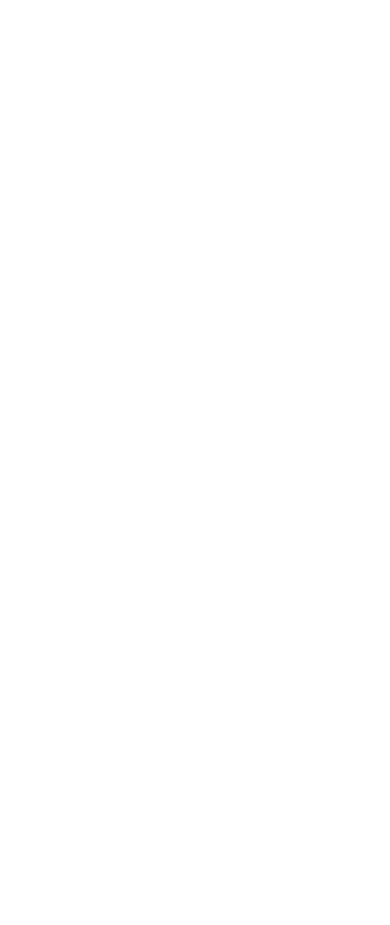
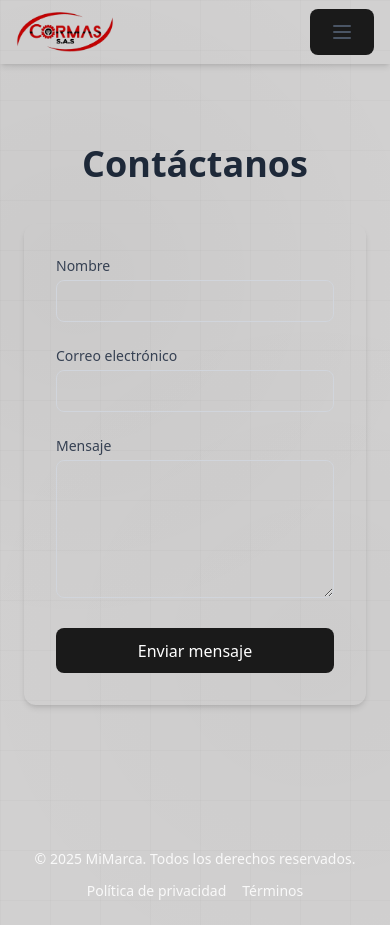
Before and after one commit to Ardilan13/cormas, a React (Vite) app: page /contacto in a window 390 px wide. Before the commit the page ends 844 px from the top, so only its background shows below. Built offline with nearby package versions, Linux system fonts and the light colour scheme.

Commit message:
colores tailwind, estructura landing

```diff
--- a/index.html
+++ b/index.html
@@ -2,7 +2,7 @@
 <html lang="en">
   <head>
     <meta charset="UTF-8" />
-    <link rel="icon" type="image/png" href="./public/cormas_logo.png" />
+    <link rel="icon" type="image/png" href="/cormas_logo.png" />
     <meta name="viewport" content="width=device-width, initial-scale=1.0" />
     <title>Cormas S.A.S</title>
   </head>
--- a/package.json
+++ b/package.json
@@ -13,6 +13,7 @@
     "@tailwindcss/vite": "^4.1.14",
     "react": "^19.1.1",
     "react-dom": "^19.1.1",
+    "react-router-dom": "^7.9.4",
     "tailwindcss": "^4.1.14"
   },
   "devDependencies": {
--- a/src/App.tsx
+++ b/src/App.tsx
@@ -1,5 +1,6 @@
-function App() {
-  return <main></main>;
+import { RouterProvider } from "react-router-dom";
+import { router } from "./routes";
+
+export default function App() {
+  return <RouterProvider router={router} />;
 }
-
-export default App;
--- /dev/null
+++ b/src/components/Header.tsx
@@ -0,0 +1,7 @@
+export default function Header() {
+  return (
+    <header className="flex">
+      <img src="cormas_logo.png" alt="" />
+    </header>
+  );
+}
--- /dev/null
+++ b/src/components/layout/Footer.tsx
@@ -0,0 +1,20 @@
+export default function Footer() {
+  return (
+    <footer className="py-6 mt-10">
+      <div className="max-w-6xl mx-auto px-4 flex flex-col md:flex-row items-center justify-between">
+        <p className="text-sm">
+          &copy; {new Date().getFullYear()} MiMarca. Todos los derechos
+          reservados.
+        </p>
+        <div className="flex space-x-4 mt-3 md:mt-0">
+          <a href="#" className="hover:text-white text-sm">
+            Política de privacidad
+          </a>
+          <a href="#" className="hover:text-white text-sm">
+            Términos
+          </a>
+        </div>
+      </div>
+    </footer>
+  );
+}
--- /dev/null
+++ b/src/components/layout/Layout.tsx
@@ -0,0 +1,15 @@
+import { Outlet } from "react-router-dom";
+import Navbar from "./Navbar";
+import Footer from "./Footer";
+
+export default function Layout() {
+  return (
+    <div className="flex flex-col min-h-screen w-full">
+      <Navbar />
+      <main className="flex-1">
+        <Outlet />
+      </main>
+      <Footer />
+    </div>
+  );
+}
--- /dev/null
+++ b/src/components/layout/Navbar.tsx
@@ -0,0 +1,85 @@
+import { Link, NavLink } from "react-router-dom";
+import { useState } from "react";
+
+export default function Navbar() {
+  const [open, setOpen] = useState(false);
+
+  const navLinkClass = ({ isActive }: { isActive: boolean }) =>
+    `px-3 py-2 text-sm font-medium transition ${
+      isActive ? "text-primary-500" : "text-secondary-700 hover:text-primary-500"
+    }`;
+
+  return (
+    <nav className="shadow-md sticky top-0 z-50">
+      <div className="max-w-6xl mx-auto px-4 flex items-center justify-between h-16">
+        {/* Logo */}
+        <Link to="/" className="flex items-center space-x-2">
+          <img
+            src="/cormas_logo.png"
+            alt="Logo Cormas S.A.S"
+            className="h-10 w-auto object-contain transition-transform duration-200 hover:scale-105"
+          />
+        </Link>
+
+        {/* Links desktop */}
+        <div className="hidden md:flex space-x-6">
+          <NavLink to="/portafolio" className={navLinkClass}>
+            Portafolio
+          </NavLink>
+          <NavLink to="/contacto" className={navLinkClass}>
+            Contacto
+          </NavLink>
+        </div>
+
+        {/* Botón móvil */}
+        <button
+          onClick={() => setOpen(!open)}
+          className="md:hidden text-gray-600 focus:outline-none"
+        >
+          <svg
+            className="w-6 h-6"
+            fill="none"
+            stroke="currentColor"
+            viewBox="0 0 24 24"
+          >
+            {open ? (
+              <path
+                strokeLinecap="round"
+                strokeLinejoin="round"
+                strokeWidth={2}
+                d="M6 18L18 6M6 6l12 12"
+              />
+            ) : (
+              <path
+                strokeLinecap="round"
+                strokeLinejoin="round"
+                strokeWidth={2}
+                d="M4 6h16M4 12h16M4 18h16"
+              />
+            )}
+          </svg>
+        </button>
+      </div>
+
+      {/* Menu móvil */}
+      {open && (
+        <div className="md:hidden border-t border-gray-100 px-4 pb-4">
+          <NavLink
+            to="/portafolio"
+            onClick={() => setOpen(false)}
+            className="block py-2 text-secondary-700 hover:text-primary-500"
+          >
+            Portafolio
+          </NavLink>
+          <NavLink
+            to="/contacto"
+            onClick={() => setOpen(false)}
+            className="block py-2 text-secondary-700 hover:text-primary-500"
+          >
+            Contacto
+          </NavLink>
+        </div>
+      )}
+    </nav>
+  );
+}
--- a/src/index.css
+++ b/src/index.css
@@ -1,42 +1,44 @@
 @import "tailwindcss";
-
+@theme {
+  --color-primary-500: #c40202;
+  --color-primary-700: #ad0605;
+  --color-secondary-500: #cdcdcd;
+  --color-secondary-700: #5d5d5d;
+}
 :root {
   font-family: system-ui, Avenir, Helvetica, Arial, sans-serif;
   line-height: 1.5;
   font-weight: 400;
-
   color-scheme: light dark;
   color: rgba(255, 255, 255, 0.87);
-  background-color: #242424;
-
+  background-color: #d1d0d0;
+  background-image: linear-gradient(rgba(0, 0, 0, 0.02) 1px, transparent 1px),
+    linear-gradient(90deg, rgba(0, 0, 0, 0.02) 1px, transparent 1px),
+    radial-gradient(circle at 20% 30%, rgba(0, 0, 0, 0.03) 0%, transparent 50%),
+    radial-gradient(circle at 80% 70%, rgba(0, 0, 0, 0.02) 0%, transparent 50%);
+  background-size: 50px 50px, 50px 50px, 100% 100%, 100% 100%;
   font-synthesis: none;
   text-rendering: optimizeLegibility;
   -webkit-font-smoothing: antialiased;
   -moz-osx-font-smoothing: grayscale;
 }
-
 a {
   font-weight: 500;
-  color: #646cff;
   text-decoration: inherit;
 }
-a:hover {
-  color: #535bf2;
-}
-
 body {
   margin: 0;
-  display: flex;
   place-items: center;
   min-width: 320px;
   min-height: 100vh;
 }
-
+#root {
+  min-width: 100%;
+}
 h1 {
   font-size: 3.2em;
   line-height: 1.1;
 }
-
 button {
   border-radius: 8px;
   border: 1px solid transparent;
@@ -48,23 +50,7 @@ button {
   cursor: pointer;
   transition: border-color 0.25s;
 }
-button:hover {
-  border-color: #646cff;
-}
 button:focus,
 button:focus-visible {
   outline: 4px auto -webkit-focus-ring-color;
 }
-
-@media (prefers-color-scheme: light) {
-  :root {
-    color: #213547;
-    background-color: #ffffff;
-  }
-  a:hover {
-    color: #747bff;
-  }
-  button {
-    background-color: #f9f9f9;
-  }
-}
--- /dev/null
+++ b/src/pages/Contact.tsx
@@ -0,0 +1,80 @@
+import { useState } from "react";
+
+export default function Contact() {
+  const [form, setForm] = useState({ name: "", email: "", message: "" });
+
+  const handleChange = (
+    e: React.ChangeEvent<HTMLInputElement | HTMLTextAreaElement>
+  ) => {
+    setForm({ ...form, [e.target.name]: e.target.value });
+  };
+
+  const handleSubmit = (e: React.FormEvent) => {
+    e.preventDefault();
+    alert("Mensaje enviado ✅");
+    setForm({ name: "", email: "", message: "" });
+  };
+
+  return (
+    <section className="py-20">
+      <div className="max-w-4xl mx-auto px-6">
+        <h2 className="text-4xl font-bold text-center text-gray-800 mb-10">
+          Contáctanos
+        </h2>
+        <form
+          onSubmit={handleSubmit}
+          className="shadow-md rounded-xl p-8 space-y-6"
+        >
+          <div>
+            <label className="block text-sm font-medium text-gray-700 mb-1">
+              Nombre
+            </label>
+            <input
+              type="text"
+              name="name"
+              value={form.name}
+              onChange={handleChange}
+              className="w-full border border-gray-300 rounded-lg px-4 py-2 focus:outline-none focus:border-blue-500"
+              required
+            />
+          </div>
+
+          <div>
+            <label className="block text-sm font-medium text-gray-700 mb-1">
+              Correo electrónico
+            </label>
+            <input
+              type="email"
+              name="email"
+              value={form.email}
+              onChange={handleChange}
+              className="w-full border border-gray-300 rounded-lg px-4 py-2 focus:outline-none focus:border-blue-500"
+              required
+            />
+          </div>
+
+          <div>
+            <label className="block text-sm font-medium text-gray-700 mb-1">
+              Mensaje
+            </label>
+            <textarea
+              name="message"
+              value={form.message}
+              onChange={handleChange}
+              rows={5}
+              className="w-full border border-gray-300 rounded-lg px-4 py-2 focus:outline-none focus:border-blue-500"
+              required
+            ></textarea>
+          </div>
+
+          <button
+            type="submit"
+            className="bg-blue-600 text-white px-6 py-3 rounded-lg font-medium hover:bg-blue-700 transition w-full"
+          >
+            Enviar mensaje
+          </button>
+        </form>
+      </div>
+    </section>
+  );
+}
--- /dev/null
+++ b/src/pages/Home.tsx
@@ -0,0 +1,21 @@
+export default function Home() {
+  return (
+    <section className="min-h-screen flex flex-col justify-center items-center text-center px-6">
+      <div className="max-w-3xl">
+        <h1 className="text-4xl md:text-6xl font-bold text-gray-800 mb-4">
+          Bienvenido a <span className="text-blue-600">MiMarca</span>
+        </h1>
+        <p className="text-gray-600 mb-6 text-lg">
+          Creamos experiencias digitales únicas que impulsan tu marca al
+          siguiente nivel.
+        </p>
+        <a
+          href="/portafolio"
+          className="bg-blue-600 text-white px-6 py-3 rounded-lg font-medium hover:bg-blue-700 transition"
+        >
+          Ver Portafolio
+        </a>
+      </div>
+    </section>
+  );
+}
--- /dev/null
+++ b/src/pages/Portfolio.tsx
@@ -0,0 +1,49 @@
+const projects = [
+  {
+    title: "Proyecto A",
+    description: "Diseño web moderno para una startup tecnológica.",
+    image: "/images/proyectos/proyecto1.jpg",
+  },
+  {
+    title: "Proyecto B",
+    description: "Landing page para una marca de moda sostenible.",
+    image: "/images/proyectos/proyecto2.jpg",
+  },
+  {
+    title: "Proyecto C",
+    description: "Aplicación móvil para gestión de eventos.",
+    image: "/images/proyectos/proyecto3.jpg",
+  },
+];
+
+export default function Portfolio() {
+  return (
+    <section className="py-20 ">
+      <div className="max-w-6xl mx-auto px-6 text-center">
+        <h2 className="text-4xl font-bold text-gray-800 mb-10">
+          Nuestro Portafolio
+        </h2>
+        <div className="grid md:grid-cols-3 gap-8">
+          {projects.map((p, i) => (
+            <div
+              key={i}
+              className="bg-gray-50 shadow-md rounded-xl overflow-hidden hover:shadow-lg transition"
+            >
+              <img
+                src={p.image}
+                alt={p.title}
+                className="w-full h-56 object-cover"
+              />
+              <div className="p-5">
+                <h3 className="text-xl font-semibold text-gray-800 mb-2">
+                  {p.title}
+                </h3>
+                <p className="text-gray-600 text-sm">{p.description}</p>
+              </div>
+            </div>
+          ))}
+        </div>
+      </div>
+    </section>
+  );
+}
--- /dev/null
+++ b/src/routes/index.tsx
@@ -0,0 +1,17 @@
+import { createBrowserRouter } from "react-router-dom";
+import Layout from "../components/layout/Layout";
+import Home from "../pages/Home";
+import Portfolio from "../pages/Portfolio";
+import Contact from "../pages/Contact";
+
+export const router = createBrowserRouter([
+  {
+    path: "/",
+    element: <Layout />,
+    children: [
+      { index: true, element: <Home /> },
+      { path: "portafolio", element: <Portfolio /> },
+      { path: "contacto", element: <Contact /> },
+    ],
+  },
+]);
```
Also changed, not shown: 1 other file (tests, documents, lock files or other folders).
